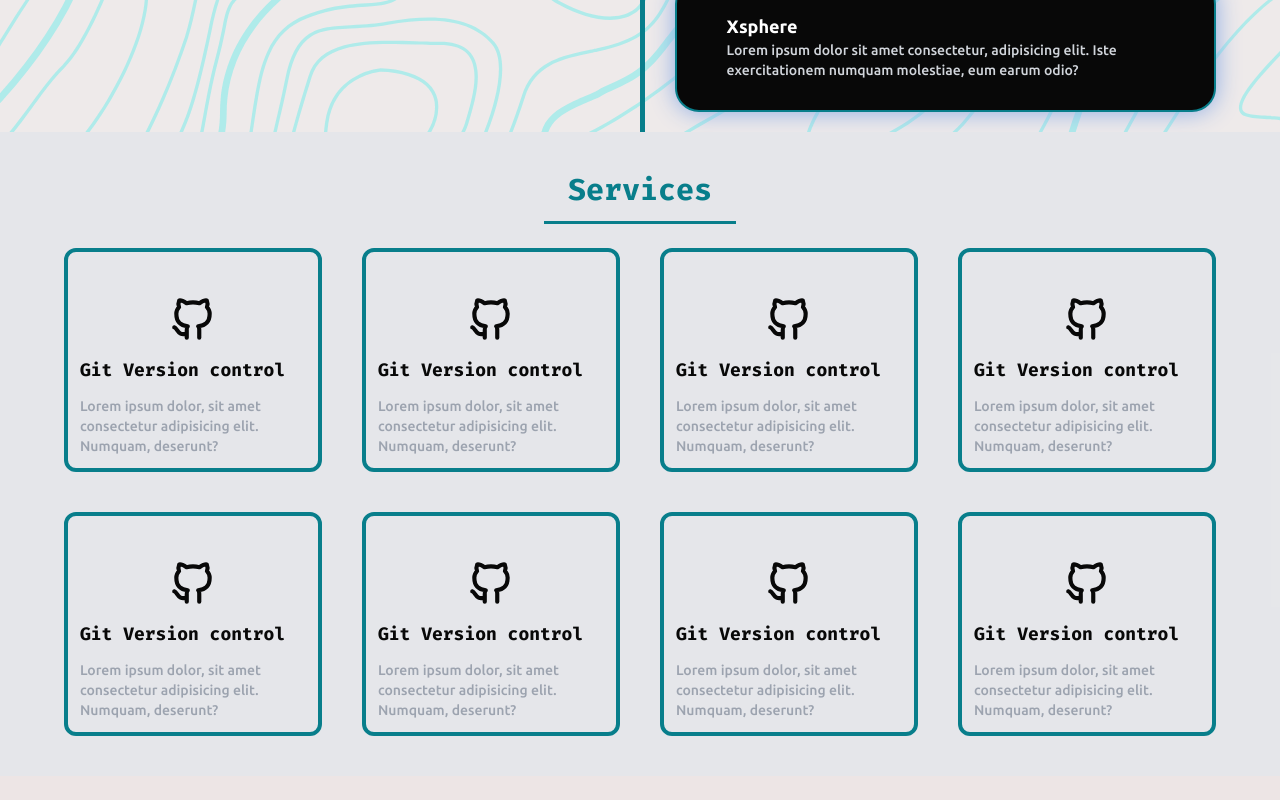
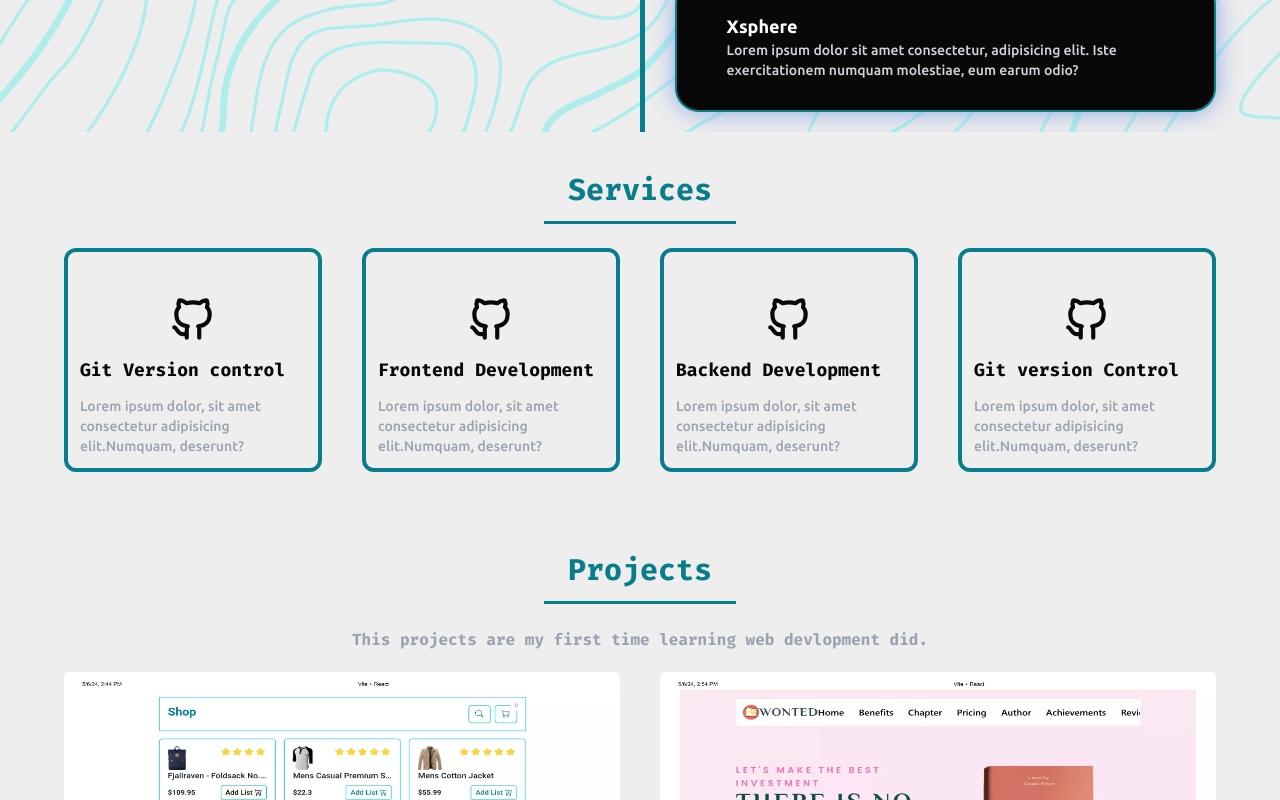
Before and after one commit to phyothukha/phyothukha-porfolio, a Next.js app: page / in a window 1280 px wide. Shown: the part 1680-2480 px from the top of the page. Built offline with nearby package versions, Linux system fonts and the light colour scheme; a web font is replaced by a local one.

Commit message:
feat:image performance optimize

```diff
--- a/src/app/layout.tsx
+++ b/src/app/layout.tsx
@@ -21,11 +21,8 @@ export default function RootLayout({
   return (
     <html
       lang="en"
-      // className={"dark"??"light"}
-      // style={{colorScheme:"dark"??"light"}}
-
-      // className={theme}
-      // style={{colorScheme:theme}}
+      className={"dark" ?? "light"}
+      style={{ colorScheme: "dark" ?? "light" }}
     >
       <body className={inter.className} suppressHydrationWarning>
         <ThemeProvider attribute="class" defaultTheme="system" enableSystem>
--- a/src/sections/Banner.tsx
+++ b/src/sections/Banner.tsx
@@ -5,10 +5,13 @@ import Link from "next/link";
 
 const Banner = () => {
   return (
-    <section id="#me" className=" lg:h-screen  relative overflow-hidden ">
+    <section
+      id="#me"
+      className=" h-screen  bg-opacity-30  relative overflow-hidden "
+    >
       <p
         aria-hidden="true"
-        className="bg-text absolute bottom-0 rotate-12 dark:text-[#0e0c0c] text-[#dfdbdbb4]  text-9xl scale-150 tracking-wide font-bold select-none pointer-events-none text-center -z-20"
+        className="bg-text absolute bottom-0 rotate-12 dark:text-[#3534344c] text-[#e7e7e7b4]  text-9xl scale-150 tracking-wide font-bold select-none pointer-events-none text-center -z-20"
       >
         PASSIONATE PROGRAMMER FREELANCER FULL-STACK DEVELOPER
         <span className=" xl:inline-block hidden">
--- a/src/sections/Contacts.tsx
+++ b/src/sections/Contacts.tsx
@@ -2,11 +2,11 @@ import React from "react";
 
 const Contact = () => {
   return (
-    <section id="contact" className="bg-[#00000] bg-opacity-90 py-5">
+    <section id="contact" className=" py-5">
       <div className=" container mx-auto lg:px-0 px-10 max-w-6xl">
         <div className=" text-center">
           <h1>Contact</h1>
-          <div className=" mx-auto text-center max-w-2xl text-md font-Ubuntu mt-10   font-medium opacity-60 font-Inter">
+          <div className=" mx-auto text-center max-w-2xl text-md font-Ubuntu mt-10   font-medium opacity-60 ">
             If you want to connect with me. You can connect with my email number
             or phone number Lorem ipsum dolor, sit amet consectetur adipisicing
             elit. Officia, expedita! Lorem ipsum dolor sit amet consectetur
--- a/src/sections/Education.tsx
+++ b/src/sections/Education.tsx
@@ -1,34 +1,40 @@
 import Image from "next/image";
 import React from "react";
-import timlimebg from "@/assets/timelimebg.svg";
+import timelimebg from "@/assets/timelimebg.svg";
 import timelimebgwt from "@/assets/timelimebg-wt.svg";
 
 const Education = () => {
   return (
     <section
       id="education"
-      className="  dark:bg-[#171716] bg-[#efecec] bg-opacity-90 py-5 relative overflow-hidden"
+      className="  dark:bg-[#171716] bg-[#eeeeee] bg-opacity-90 py-5 relative overflow-hidden"
     >
       <div className=" absolute top-0 z-10  dark:inline-block hidden ">
         <Image
-          src={timlimebg}
+          src={timelimebg}
           alt="timeline background"
           style={{
             maxWidth: "none",
+            objectFit: "cover",
+            objectPosition: "bottom",
+            width: 2000,
+            height: "auto",
           }}
-          width={2000}
-          height={300}
+          priority
         />
       </div>
       <div className=" absolute top-0 z-10  dark:hidden inline-block ">
         <Image
           src={timelimebgwt}
-          alt="timeline white  background"
+          alt="timeline white background"
           style={{
             maxWidth: "none",
+            objectFit: "cover",
+            objectPosition: "bottom",
+            width: 2000,
+            height: "auto",
           }}
-          width={2000}
-          height={300}
+          priority
         />
       </div>
       <div className=" container mx-auto max-w-6xl relative z-30 lg:px-0 px-10 ">
--- a/src/sections/service.tsx
+++ b/src/sections/service.tsx
@@ -2,41 +2,21 @@ import React from "react";
 
 const Service = () => {
   return (
-    <section
-      id="services"
-      className="  dark:bg-[#0e0e0e] bg-gray-200 bg-opacity-90 py-5"
-    >
+    <section id="services" className="  dark:bg-[#0e0e0e] bg-[#eeeeee] py-5">
       <div className=" container max-w-6xl mx-auto lg:px-0 px-10">
         <h1>Services</h1>
         <div className=" grid lg:grid-cols-4 sm:grid-cols-2 grid-cols-1 gap-10 my-5">
-          {[...new Array(8)].map((dd, idx) => (
+          {services.map(({ id, title, description, icons }, idx) => (
             <div
               key={idx}
               className=" border-4 flex flex-col   h-56 justify-end gap-3 hover:bg-wtsecondary dark:hover:bg-secondary hover:text-black transition duration-300 ease-in cursor-pointer  rounded-xl p-3 dark:border-secondary  border-wtsecondary"
             >
-              <div className=" mx-auto ">
-                <svg
-                  xmlns="http://www.w3.org/2000/svg"
-                  width="50"
-                  height="50"
-                  viewBox="0 0 24 24"
-                  fill="none"
-                  stroke="currentColor"
-                  strokeWidth={2}
-                  strokeLinecap="round"
-                  strokeLinejoin="round"
-                  className="icon icon-tabler icons-tabler-outline icon-tabler-brand-github"
-                >
-                  <path stroke="none" d="M0 0h24v24H0z" fill="none" />
-                  <path d="M9 19c-4.3 1.4 -4.3 -2.5 -6 -3m12 5v-3.5c0 -1 .1 -1.4 -.5 -2c2.8 -.3 5.5 -1.4 5.5 -6a4.6 4.6 0 0 0 -1.3 -3.2a4.2 4.2 0 0 0 -.1 -3.2s-1.1 -.3 -3.5 1.3a12.3 12.3 0 0 0 -6.2 0c-2.4 -1.6 -3.5 -1.3 -3.5 -1.3a4.2 4.2 0 0 0 -.1 3.2a4.6 4.6 0 0 0 -1.3 3.2c0 4.6 2.7 5.7 5.5 6c-.6 .6 -.6 1.2 -.5 2v3.5" />
-                </svg>
-              </div>
+              <div className=" mx-auto ">{icons}</div>
               <h3 className=" text-lg text-start  font-bold font-Fira ">
-                Git Version control
+                {title || "Git version Control"}
               </h3>
               <p className="text-sm text-start font-medium font-Ubuntu text-gray-400">
-                Lorem ipsum dolor, sit amet consectetur adipisicing elit.
-                Numquam, deserunt?
+                {description}
               </p>
             </div>
           ))}
--- a/src/style/globals.css
+++ b/src/style/globals.css
@@ -25,7 +25,8 @@
 }
 
 body {
-  @apply dark:text-[#ffffff] text-[#080808] dark:bg-[#080808] bg-[#ede5e5];
+  @apply dark:text-[#ffffff] text-[#080808] dark:bg-[#080808] bg-[#eeeeee];
+  /* bg-[#eeeeee] dark:bg-black */
 }
 
 .nav-ani {
```
Also changed, not shown: public/timelimebg.svg (added).
